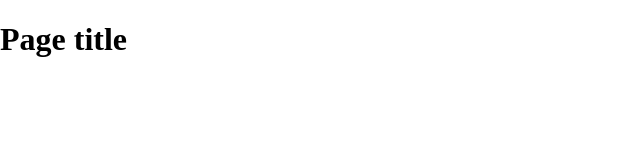
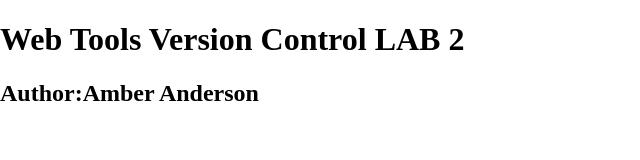
Before and after one commit to AmberRaeA/wtvclab3anderson, a plain HTML site: page index.html in a window 1280 px wide. Shown: the whole page, without its empty margins (0-640 px from the left). Drawn offline with nearby package versions, Linux system fonts and the light colour scheme.

Commit message:
Changed h1 and added h2
Changed h1 to "Web Tools Version Control LAB 2" and added h2
"Author:Amber Anderson".

```diff
--- a/index.html
+++ b/index.html
@@ -14,7 +14,8 @@
     </head>
     <body>
     <header>
-	<h1>Page title</h1>
+	<h1>Web Tools Version Control LAB 2</h1>
+        <h2>Author:Amber Anderson</h2>
     </header>
     <nav id="pageNav">
     </nav>
```
